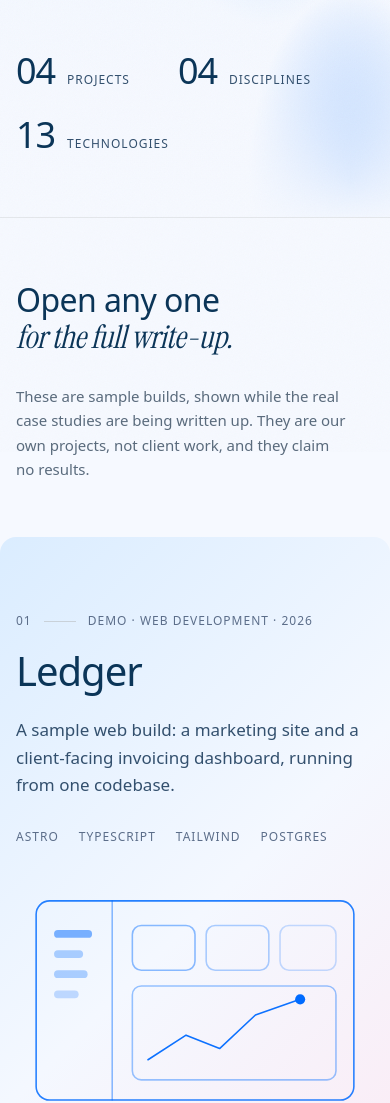
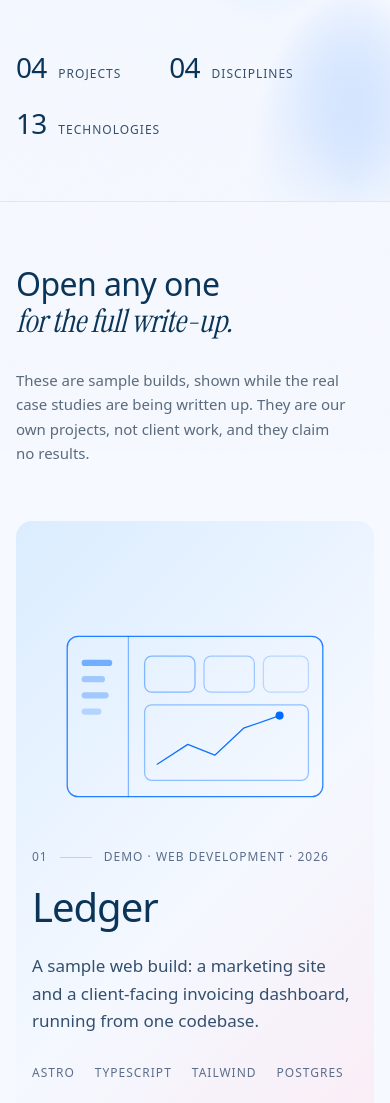
Before and after one commit to zenovaagency/zenova.agency, an Astro site: page /work in a window 390 px wide. Shown: the part 392-1495 px from the top of the page. Built offline with nearby package versions, Linux system fonts and the light colour scheme; Astro itself is replaced by a stand-in of ours.

Commit message:
re-designed work page

```diff
--- a/src/pages/work/index.astro
+++ b/src/pages/work/index.astro
@@ -110,7 +110,7 @@ const counts: [string, string][] = [
               {counts.map(([value, label]) => (
                 <li class="flex items-baseline gap-3">
                   <span
-                    class="text-[2.25rem] font-medium leading-none tracking-[-0.03em] tabular-nums text-ink"
+                    class="text-[clamp(1.75rem,6vw,2.25rem)] font-medium leading-none tracking-[-0.03em] tabular-nums text-ink"
                     data-count
                   >
                     {value}
@@ -158,7 +158,7 @@ const counts: [string, string][] = [
             overlapping cards or an empty frame.
           */}
           <div class="zoom relative mt-14 lg:mt-20" data-zoom>
-            <ul class="zoom-stack grid gap-6">
+            <ul class="zoom-stack grid gap-6 px-[var(--gutter)] lg:px-0">
               {projects.map((p, i) => {
                 const service = byService.get(p.service)!;
                 // A demo has no client, so "Demo" stands where the name would.
@@ -199,7 +199,10 @@ const counts: [string, string][] = [
                           </ul>
                         </div>
 
-                        <div class="text-brand lg:col-span-5 lg:col-start-8" aria-hidden="true">
+                        <div
+                          class="order-first mx-auto max-w-[18rem] text-brand lg:order-none lg:col-span-5 lg:col-start-8 lg:max-w-none"
+                          aria-hidden="true"
+                        >
                           <Motif kind={p.motif ?? service.motif} />
                         </div>
                       </div>
@@ -335,6 +338,11 @@ const counts: [string, string][] = [
     display: flex;
     align-items: center;
     overflow: hidden;
+    /* .container-z only pads inline, so the block axis is the card's own job.
+       On phones the content outgrows the min-height and would otherwise sit
+       flush against the panel edges. */
+    padding-block: clamp(3.5rem, 10vw, 6.5rem);
+    min-height: 78vh; /* fallback for pre-svh browsers */
     min-height: 78svh;
     border-radius: var(--radius-lg);
   }
@@ -362,6 +370,7 @@ const counts: [string, string][] = [
      from JS, never from here, which is why the fallback above is intact. */
   @media (min-width: 1024px) {
     .zoom.is-zoom {
+      height: 100vh; /* fallback for pre-svh browsers */
       height: 100svh;
       overflow: hidden;
     }
```
Also changed, not shown: .zcode/plans/plan-sess_09341e1f-7abe-4829-95b9-094d2dfb9f9a.md (added).
